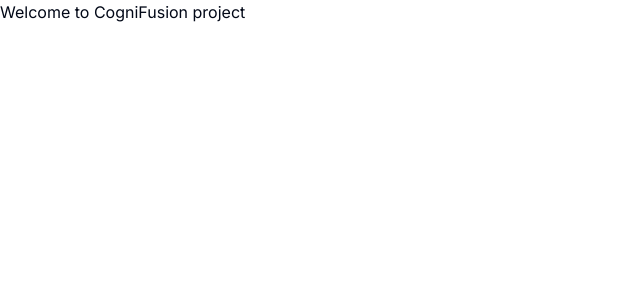
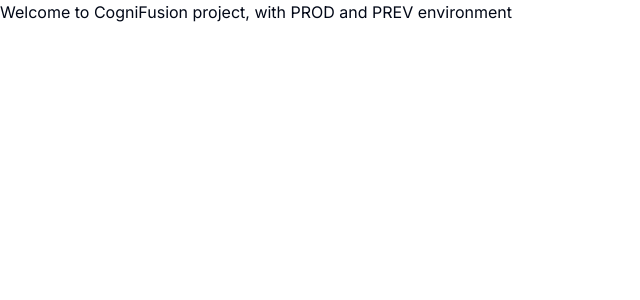
Before and after one commit to CogniFusion/base, a Next.js app: page / in a window 1280 px wide. Shown: the top 300 px of the page, without its empty margins (0-640 px from the left). Built offline with nearby package versions, Linux system fonts and the light colour scheme.

Commit message:
Test PREV env

```diff
--- a/app/(root)/page.tsx
+++ b/app/(root)/page.tsx
@@ -2,6 +2,6 @@
 
 export default function Home() {
     return (
-        <div>Welcome to CogniFusion project</div>
+        <div>Welcome to CogniFusion project, with PROD and PREV environment</div>
     )
 }
```
